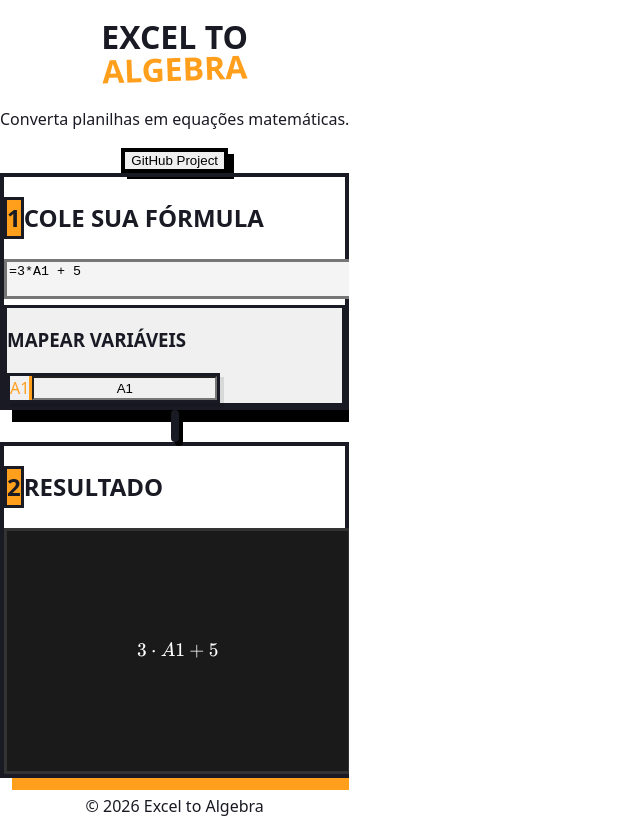
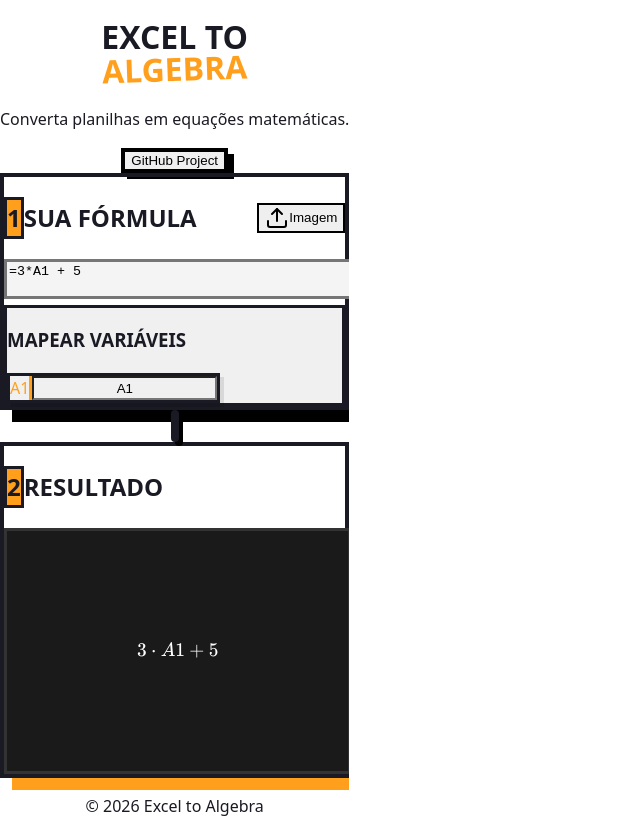
Before and after one commit to MD4NT4S/conversao-de-formula, a React (Vite) app: page / in a window 1280 px wide. Shown: the whole page, without its empty margins (0-640 px from the left). Built offline with nearby package versions, Linux system fonts and the light colour scheme.

Commit message:
feat: add image to latex conversion with tesseract.js

```diff
--- a/package.json
+++ b/package.json
@@ -19,7 +19,8 @@
     "lucide-react": "^0.564.0",
     "react": "^19.2.0",
     "react-dom": "^19.2.0",
-    "tailwind-merge": "^3.4.0"
+    "tailwind-merge": "^3.4.0",
+    "tesseract.js": "^7.0.0"
   },
   "devDependencies": {
     "@eslint/js": "^9.39.1",
--- a/src/components/Converter.tsx
+++ b/src/components/Converter.tsx
@@ -1,12 +1,15 @@
-import React, { useState, useEffect, useMemo } from 'react';
-import { Copy, RefreshCw, Calculator } from 'lucide-react';
+import React, { useState, useEffect, useMemo, useRef } from 'react';
+import { Upload, Loader2 } from 'lucide-react';
 import katex from 'katex';
+import { createWorker } from 'tesseract.js';
 import { convertFormulaToLatex, tokenize } from '../utils/engine';
 
 export const Converter: React.FC = () => {
     const [formula, setFormula] = useState<string>('=3*A1 + 5');
     const [mappings, setMappings] = useState<Record<string, string>>({});
     const [latexOutput, setLatexOutput] = useState<string>('');
+    const [isOcrLoading, setIsOcrLoading] = useState(false);
+    const fileInputRef = useRef<HTMLInputElement>(null);
 
     // Detectar variaveis automaticamente
     const detectedVariables = useMemo(() => {
@@ -73,6 +76,47 @@
         navigator.clipboard.writeText(latexOutput);
     };
 
+    // --- OCR Logic ---
+    const processImage = async (file: File) => {
+        setIsOcrLoading(true);
+        try {
+            const worker = await createWorker('eng');
+            const ret = await worker.recognize(file);
+            const text = ret.data.text;
+
+            // Basic sanitization for formulas
+            // Replace newlines with spaces, remove excessive whitespace
+            const sanitized = text.replace(/\n/g, ' ').replace(/\s+/g, ' ').trim();
+
+            setFormula(sanitized);
+            await worker.terminate();
+        } catch (err) {
+            console.error('OCR Error:', err);
+            alert('Não foi possível ler o texto da imagem. Tente uma imagem mais clara.');
+        } finally {
+            setIsOcrLoading(false);
+        }
+    };
+
+    const handleFileUpload = (e: React.ChangeEvent<HTMLInputElement>) => {
+        if (e.target.files?.[0]) {
+            processImage(e.target.files[0]);
+            // Reset input so same file can be selected again if needed
+            e.target.value = '';
+        }
+    };
+
+    const handlePaste = (e: React.ClipboardEvent) => {
+        // Handle image paste
+        if (e.clipboardData.files?.[0]) {
+            e.preventDefault();
+            const file = e.clipboardData.files[0];
+            if (file.type.startsWith('image/')) {
+                processImage(file);
+            }
+        }
+    };
+
     return (
         <div className="w-full max-w-4xl mx-auto flex flex-col gap-16 px-6 py-12">
 
@@ -104,17 +148,49 @@
 
                 {/* STEP 1: INPUT */}
                 <section className="bg-white border-4 border-black rounded-3xl p-8 shadow-[12px_12px_0_0_#000]">
-                    <h2 className="text-2xl font-black uppercase mb-6 flex items-center gap-3">
+                    <div className="flex justify-between items-center mb-6">
+                        <h2 className="text-2xl font-black uppercase flex items-center gap-3">
                             <span className="bg-[#FF9F1C] w-10 h-10 flex items-center justify-center rounded-lg border-3 border-black text-xl">1</span>
-                        Cole sua Fórmula
+                            Sua Fórmula
                         </h2>
 
+                        <div className="flex gap-2">
+                            <input
+                                type="file"
+                                ref={fileInputRef}
+                                className="hidden"
+                                accept="image/*"
+                                onChange={handleFileUpload}
+                            />
+                            <button
+                                onClick={() => fileInputRef.current?.click()}
+                                disabled={isOcrLoading}
+                                className="flex items-center gap-2 px-4 py-2 bg-gray-100 hover:bg-gray-200 border-2 border-black rounded-lg font-bold text-sm transition-colors disabled:opacity-50"
+                                title="Enviar imagem com fórmula"
+                            >
+                                {isOcrLoading ? <Loader2 className="w-4 h-4 animate-spin" /> : <Upload className="w-4 h-4" />}
+                                {isOcrLoading ? 'Lendo...' : 'Imagem'}
+                            </button>
+                        </div>
+                    </div>
+
+                    <div className="relative">
+                        {isOcrLoading && (
+                            <div className="absolute inset-0 bg-white/80 z-10 flex items-center justify-center rounded-xl backdrop-blur-sm">
+                                <div className="flex flex-col items-center gap-2">
+                                    <Loader2 className="w-8 h-8 animate-spin text-[#FF9F1C]" />
+                                    <span className="font-bold text-black">Processando Imagem...</span>
+                                </div>
+                            </div>
+                        )}
                         <textarea
                             value={formula}
                             onChange={(e) => setFormula(e.target.value)}
+                            onPaste={handlePaste}
                             className="w-full h-40 bg-[#F4F4F5] border-3 border-black rounded-xl p-4 text-xl font-mono text-black placeholder:text-gray-400 focus:outline-none focus:ring-4 focus:ring-[#FF9F1C] transition-all resize-none mb-8"
-                        placeholder="=SQRT(A1^2 + B1^2)"
+                            placeholder="=SQRT(A1^2 + B1^2) ou Cole uma imagem (Ctrl+V)"
                         />
+                    </div>
 
                     {/* Variables */}
                     {detectedVariables.length > 0 && (
```
Also changed, not shown: 1 other file (tests, documents, lock files or other folders). Lines whose indentation alone changed are shown as unchanged.
